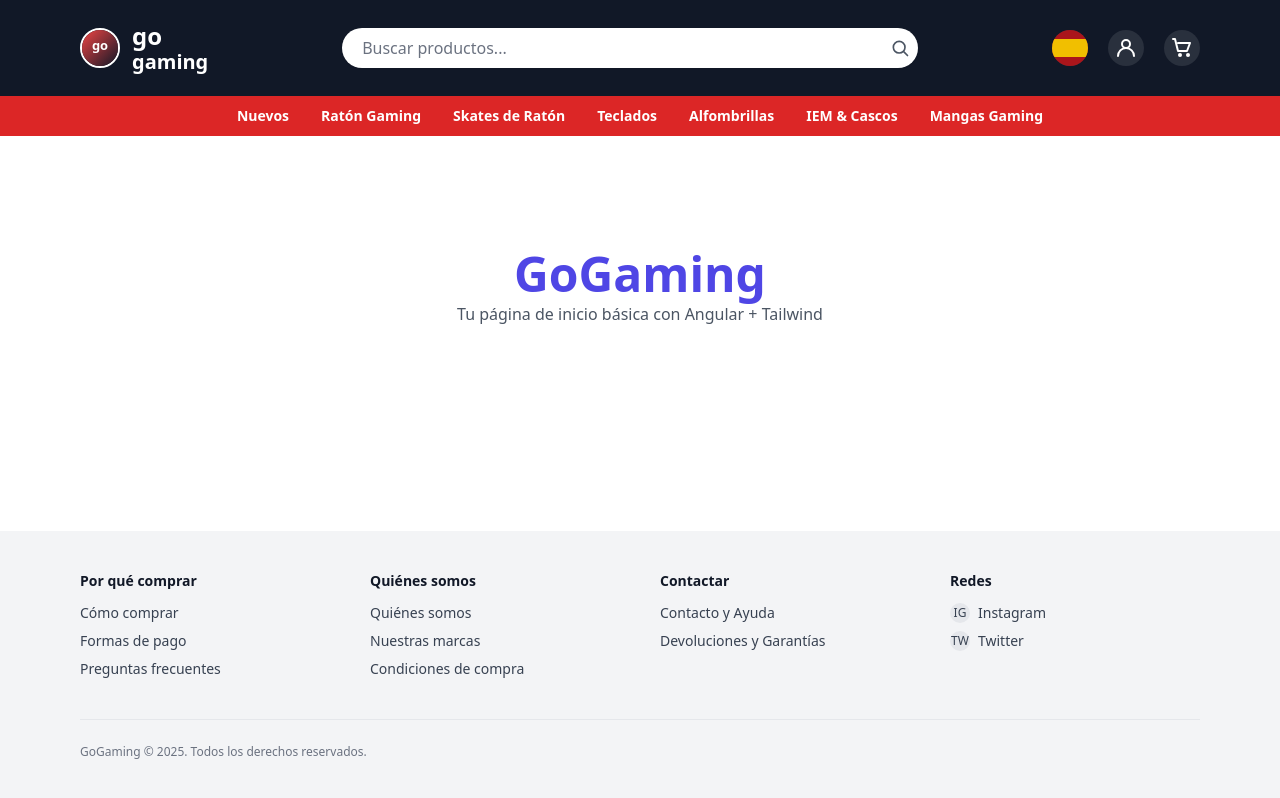
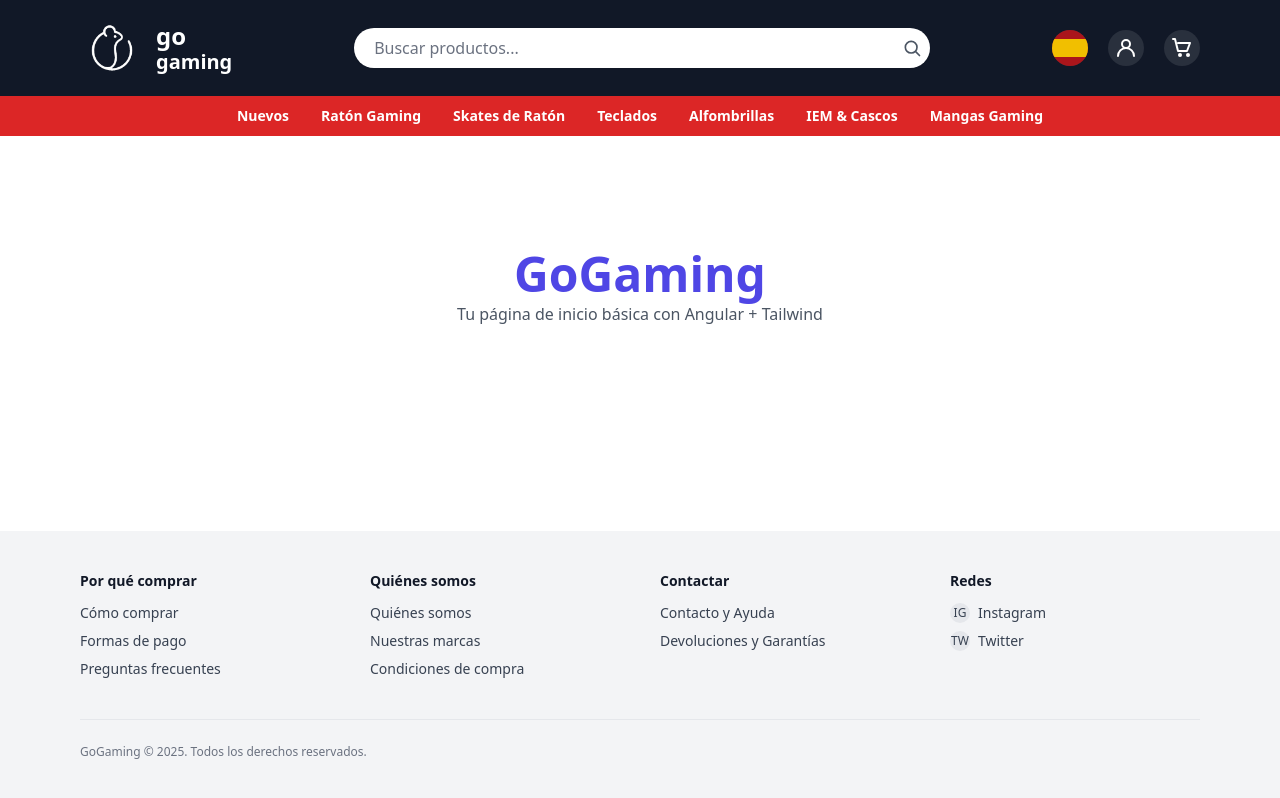
Before and after one commit to monte7292/PROYECTO-INTERMODULAR, an Angular app in the folder gogaming/: page / in a window 1280 px wide. Built offline with nearby package versions, Linux system fonts and the light colour scheme.

Commit message:
Cambio de logo

```diff
--- a/gogaming/src/app/components/header/header.html
+++ b/gogaming/src/app/components/header/header.html
@@ -4,8 +4,8 @@
     <div class="max-w-6xl mx-auto px-4 py-3 md:h-[6rem] flex flex-col items-center gap-3 md:flex-row md:justify-between">
       <!-- Logo -->
       <div class="flex items-center gap-3 order-1 md:order-none">
-        <div class="w-10 h-10 rounded-full border-2 border-white overflow-hidden">
-          <img src="/logo.svg" alt="Logo GoGaming" class="w-full h-full object-cover" />
+        <div class="w-16 h-16 overflow-hidden">
+          <img src="/Logo_Blanco.webp" alt="Logo GoGaming" class="w-full h-full object-cover" />
         </div>
         <div class="leading-none text-center md:text-left">
           <div class="text-2xl font-bold">go</div>
```
Also changed, not shown: gogaming/public/Logo_Blanco.webp (added).
